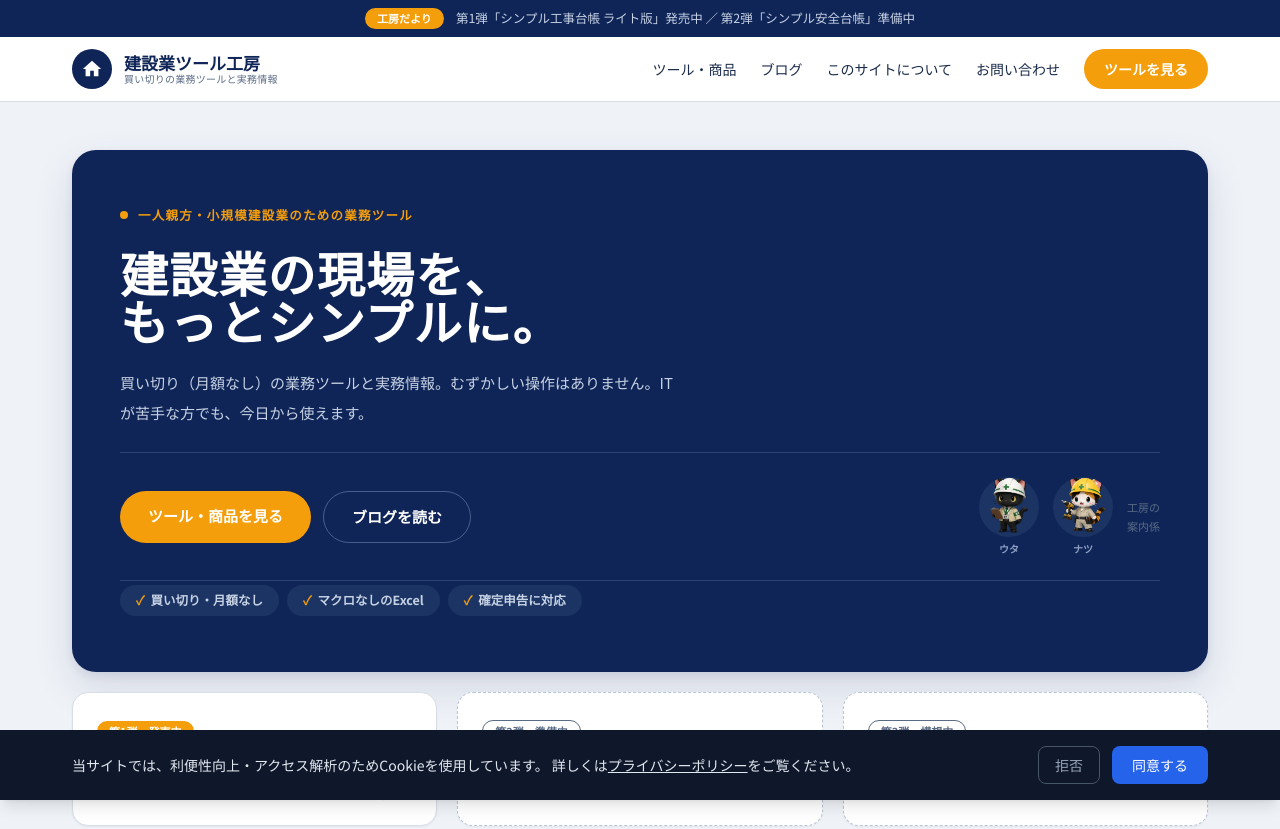
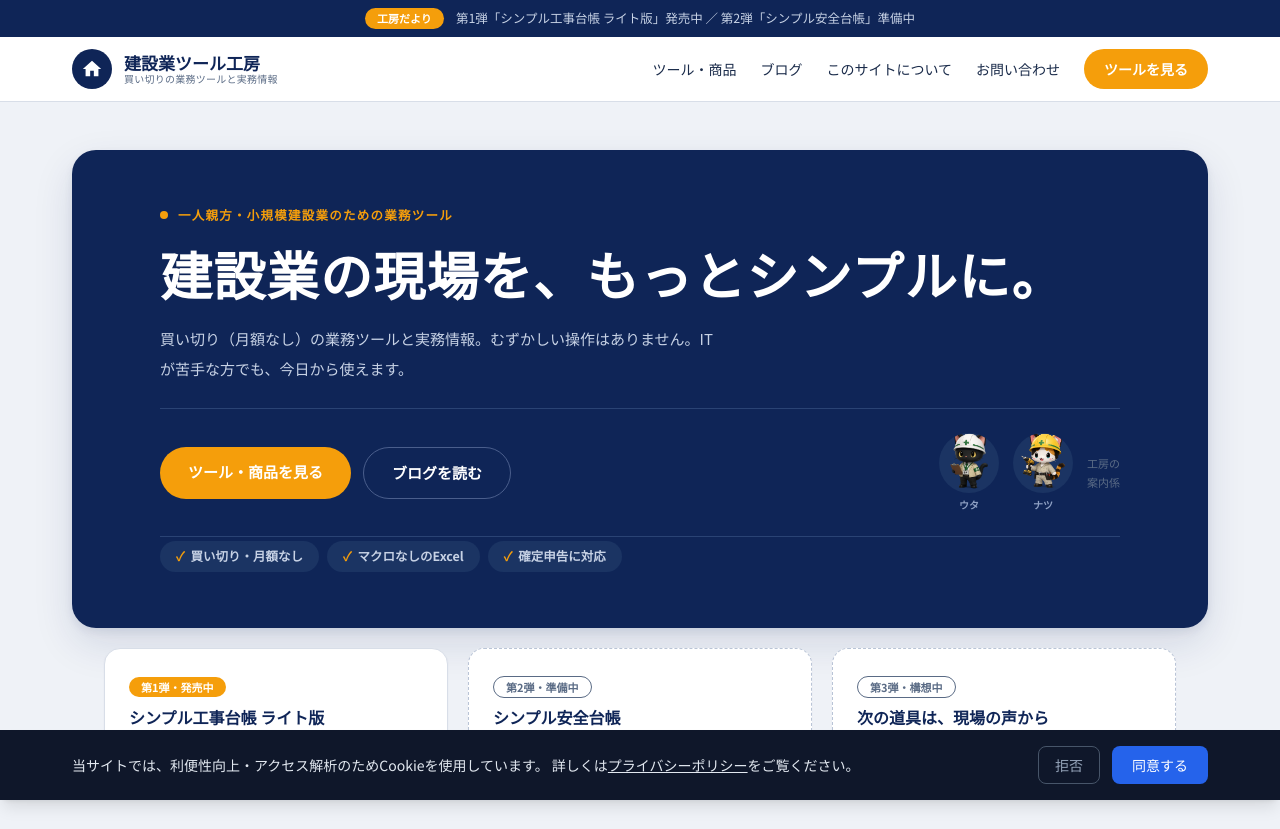
Before and after one commit to nodeyakabe/kensetsu-tools, an Astro site: page / in a window 1280 px wide. Shown: the top 829 px of the page. Built offline with nearby package versions, Linux system fonts and the light colour scheme; Astro itself is replaced by a stand-in of ours.

Commit message:
fix(hp): ヒーロー案C比率修正（内側960px収束＋タイトル52px化）（#47）
Co-Authored-By: Claude Sonnet 4.6 <noreply@anthropic.com>

```diff
--- a/src/pages/index.astro
+++ b/src/pages/index.astro
@@ -46,7 +46,10 @@ const productHighlights = [
   <div class="max-w-[1200px] mx-auto px-4 sm:px-6 lg:px-8 pt-10 sm:pt-12 pb-0">
 
     <!-- 全幅ネイビーカード — 案C: eyebrow→h1→サブ→区切り→下部バンド(CTA左・マスコット右)→チップ -->
-    <div class="bg-[#0F2557] rounded-3xl px-8 py-12 sm:px-12 sm:py-14 flex flex-col gap-6" style="box-shadow: var(--shadow-lg);">
+    <div class="bg-[#0F2557] rounded-3xl px-8 py-12 sm:px-12 sm:py-14 flex flex-col items-center" style="box-shadow: var(--shadow-lg);">
+
+      <!-- 中身を960pxに収める内側コンテナ（背景は全幅のまま） -->
+      <div class="w-full max-w-[960px] flex flex-col gap-6">
 
       <!-- eyebrow -->
       <div class="flex items-center gap-2.5">
@@ -54,9 +57,9 @@ const productHighlights = [
         <span class="text-[12.5px] font-bold tracking-widest text-[#F59E0B]">一人親方・小規模建設業のための業務ツール</span>
       </div>
 
-      <!-- h1 全幅 -->
-      <h1 class="text-4xl sm:text-5xl font-black leading-[1.35] text-white tracking-wide">
-        建設業の現場を、<br class="hidden sm:block">もっとシンプルに。
+      <!-- h1 全幅（デスクトップは1行で幅を使う・強制改行なし） -->
+      <h1 class="text-4xl sm:text-5xl lg:text-[52px] font-black leading-[1.35] text-white tracking-wide">
+        建設業の現場を、もっとシンプルに。
       </h1>
 
       <!-- サブコピー -->
```
